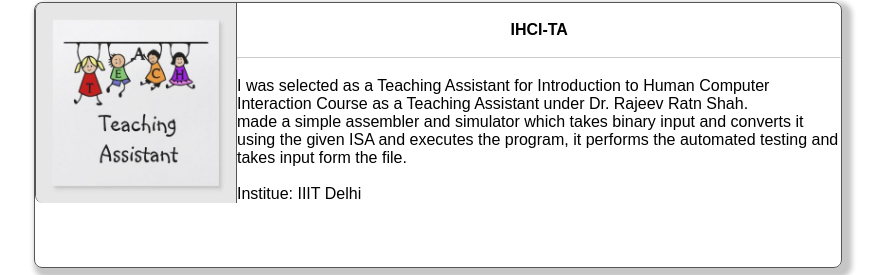
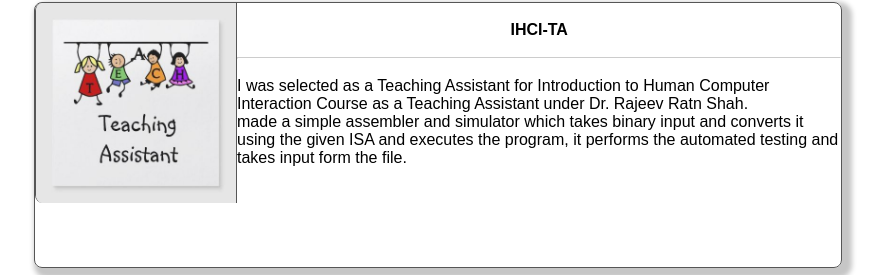
Before and after one commit to BudhijaxKuber/kuber-website, a plain HTML site: page index.html in a window 1280 px wide. Shown: the part 1009-1284 px from the top of the page, without its empty margins (168-1053 px from the left). Drawn offline with Linux system fonts and the light colour scheme.

Commit message:
Update index.html

```diff
--- a/index.html
+++ b/index.html
@@ -72,7 +72,6 @@
                 <p>I was selected as a Teaching Assistant for Introduction to Human Computer Interaction Course as a Teaching Assistant under Dr. Rajeev Ratn Shah.</p>
                 <p>made a simple assembler and simulator which takes binary input and converts it using the given ISA and executes the program, it performs the automated testing and takes input form the file.</p>
                 <br>
-                <p>Institue: IIIT Delhi</p>
             </div>
         </div>
 
```
